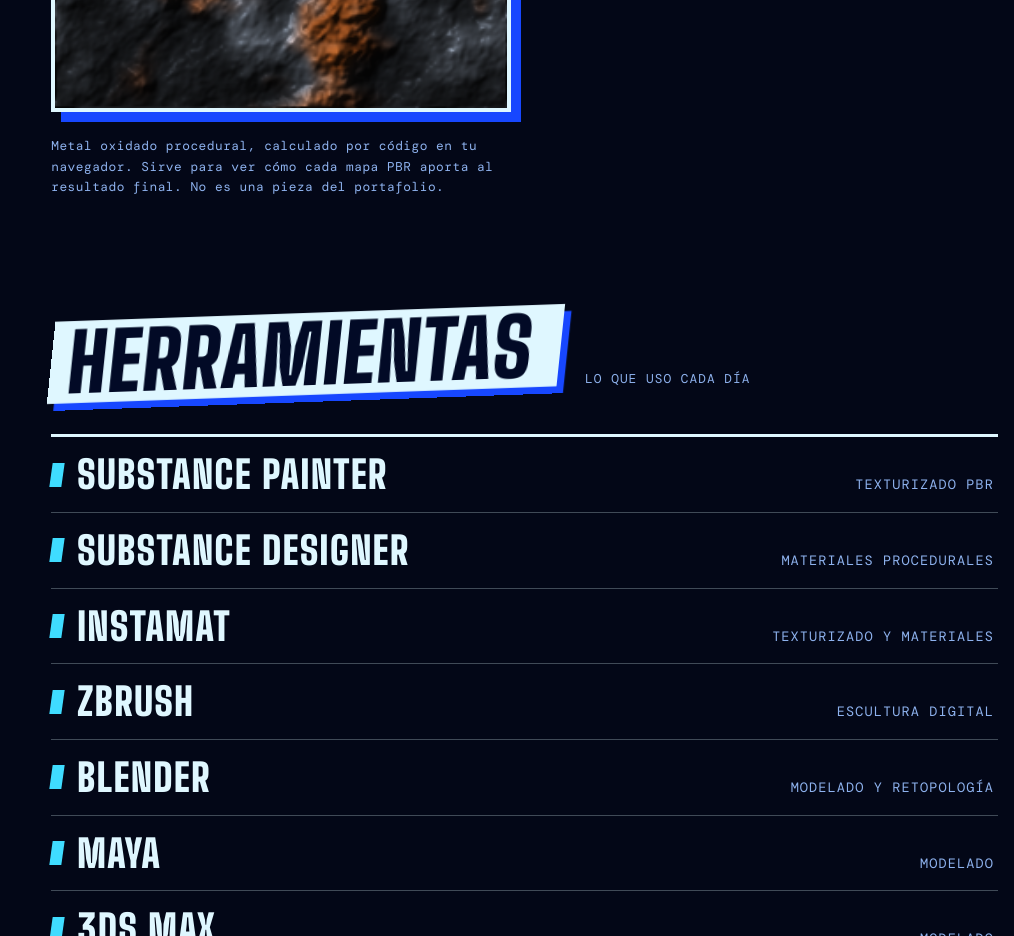
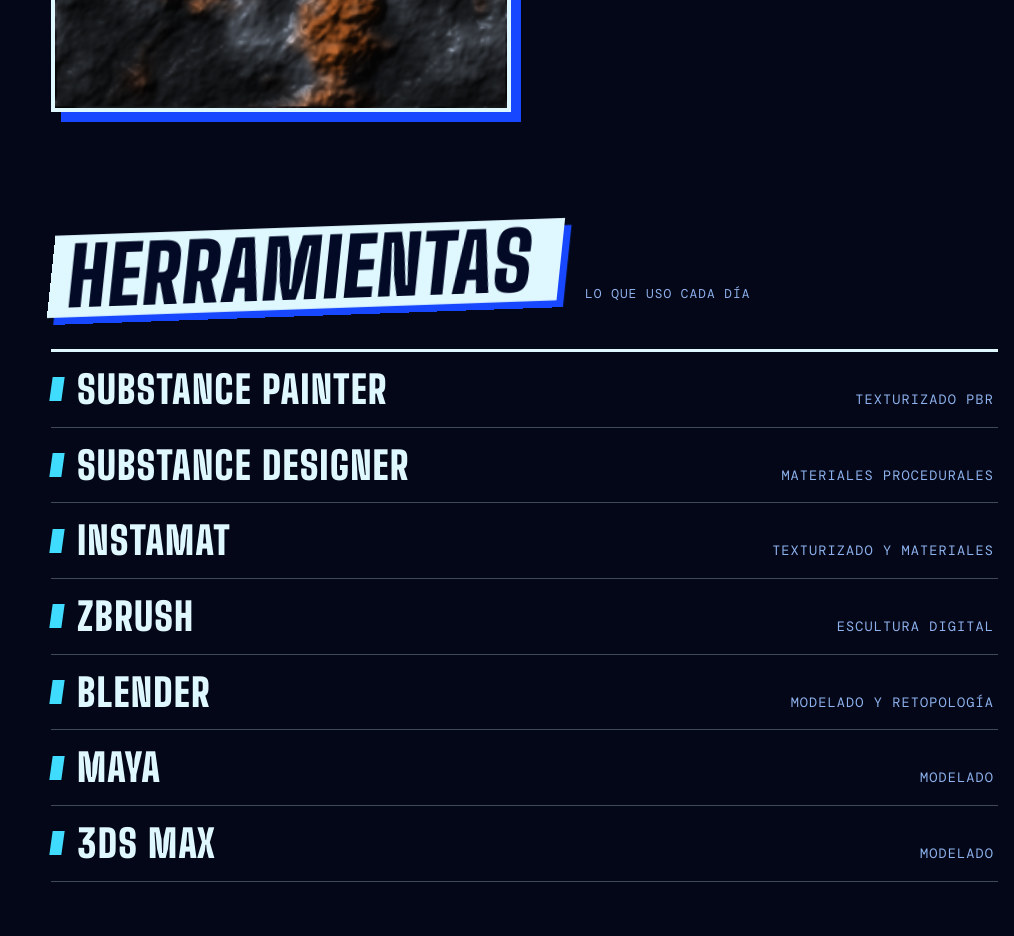
Before and after one commit to Goomvather-bit/portafolio_ardyn00115, a plain HTML site: page index.html in a window 1280 px wide. Shown: the part 2220-3156 px from the top of the page, without its empty margins (266-1280 px from the left). Drawn offline with nearby package versions, Linux system fonts and the light colour scheme.

Commit message:
Remove procedural material note

```diff
--- a/index.html
+++ b/index.html
@@ -290,7 +290,6 @@ var CONTACTO=[
           <p id="mat-desc"></p>
         </div>
       </div>
-      <p class="note">Metal oxidado procedural, calculado por código en tu navegador. Sirve para ver cómo cada mapa PBR aporta al resultado final. No es una pieza del portafolio.</p>
     </section>
 
     <section id="herramientas">
```
